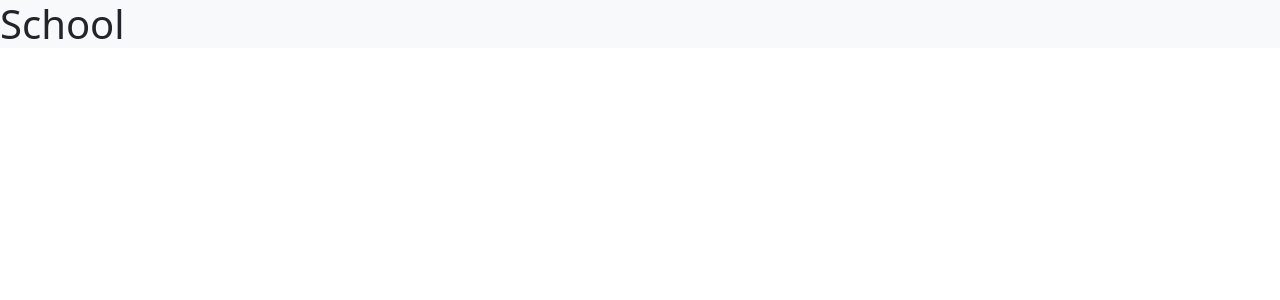
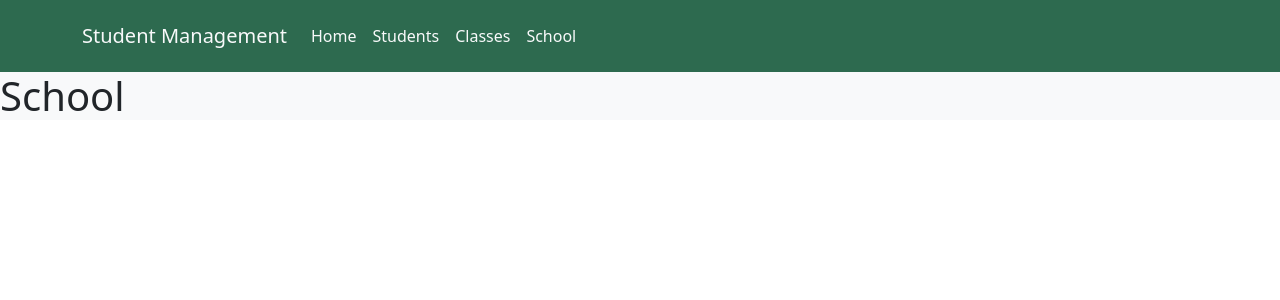
Before and after one commit to ashiyaman/EduNexus-FE, a React (Vite) app: page /school in a window 1280 px wide. Shown: the top 300 px of the page. Built offline with nearby package versions, Linux system fonts and the light colour scheme.

Commit message:
chore: Add header

```diff
--- a/src/App.jsx
+++ b/src/App.jsx
@@ -1,4 +1,5 @@
 import 'bootstrap/dist/css/bootstrap.min.css'
+import 'bootstrap/dist/js/bootstrap.min.js'
 import { BrowserRouter as Router, Routes, Route, Link } from 'react-router-dom'
 
 import Home from './pages/Home'
@@ -9,7 +10,7 @@ import School from './features/School/School'
 function App() {
   return (
     <Router>
-      <div style={{backgroundColor: '#F8F9FA'}}>
+      <main style={{backgroundColor: '#F8F9FA'}}>
         <Routes>
           <Route
             path='/'
@@ -24,7 +25,7 @@ function App() {
             path='/school'
             element={<School />}/>
         </Routes>
-      </div>
+      </main>
     </Router>
   )
 }
--- a/src/components/Header.jsx
+++ b/src/components/Header.jsx
@@ -2,20 +2,32 @@ import { Link } from 'react-router-dom'
 
 const Header = () => {
     return (
-        <div className='navbar navbar-expand-lg' style={{backgroundColor: '#2D6A4F'}}>
+        <nav className='navbar navbar-expand-lg' style={{backgroundColor: '#2D6A4F'}}>
             <div className='container'>
-            <a className='navbar-brand'>
-                Student Management
-            </a>
-            <nav>
-                <ul>
-                    <li>
-                        <Link />
-                    </li>
-                </ul>
-            </nav>
+                <a className='navbar-brand text-light'>
+                    Student Management
+                </a>
+                <button className='navbar-toggler bg-light border-success-subtle' data-bs-toggle='collapse' data-bs-target='#collapsibleElement'>
+                    <span className='navbar-toggler-icon'></span>
+                </button>
+                <div id='collapsibleElement' className='navbar collapse navbar-collapse'>
+                    <ul className='navbar-nav '>
+                        <li className='nav-item'>
+                            <Link to='/' className='nav-link text-light'>Home</Link>
+                        </li>
+                        <li className='nav-item'>
+                            <Link to='/students' className='nav-link text-light'>Students</Link>
+                        </li>
+                        <li className='nav-item'>
+                            <Link to='/classes' className='nav-link text-light'>Classes</Link>
+                        </li>
+                        <li className='nav-item'>
+                            <Link to='/school' className='nav-link text-light'>School</Link>
+                        </li>
+                    </ul>
+                </div>
             </div>
-        </div>
+        </nav>
     )
 }
 
--- a/src/features/Classes/Classes.jsx
+++ b/src/features/Classes/Classes.jsx
@@ -1,6 +1,11 @@
+import Header from "../../components/Header"
+
 const Classes = () => {
     return (
-        <h1>Classes</h1>
+        <>
+            <Header/>
+            <h1>Classes</h1>
+        </>
     )
 }
 
--- a/src/features/School/School.jsx
+++ b/src/features/School/School.jsx
@@ -1,6 +1,11 @@
+import Header from "../../components/Header"
+
 const School = () => {
     return (
-        <h1>School</h1>
+        <>
+            <Header />
+            <h1>School</h1>
+        </>
     )
 }
 
```
